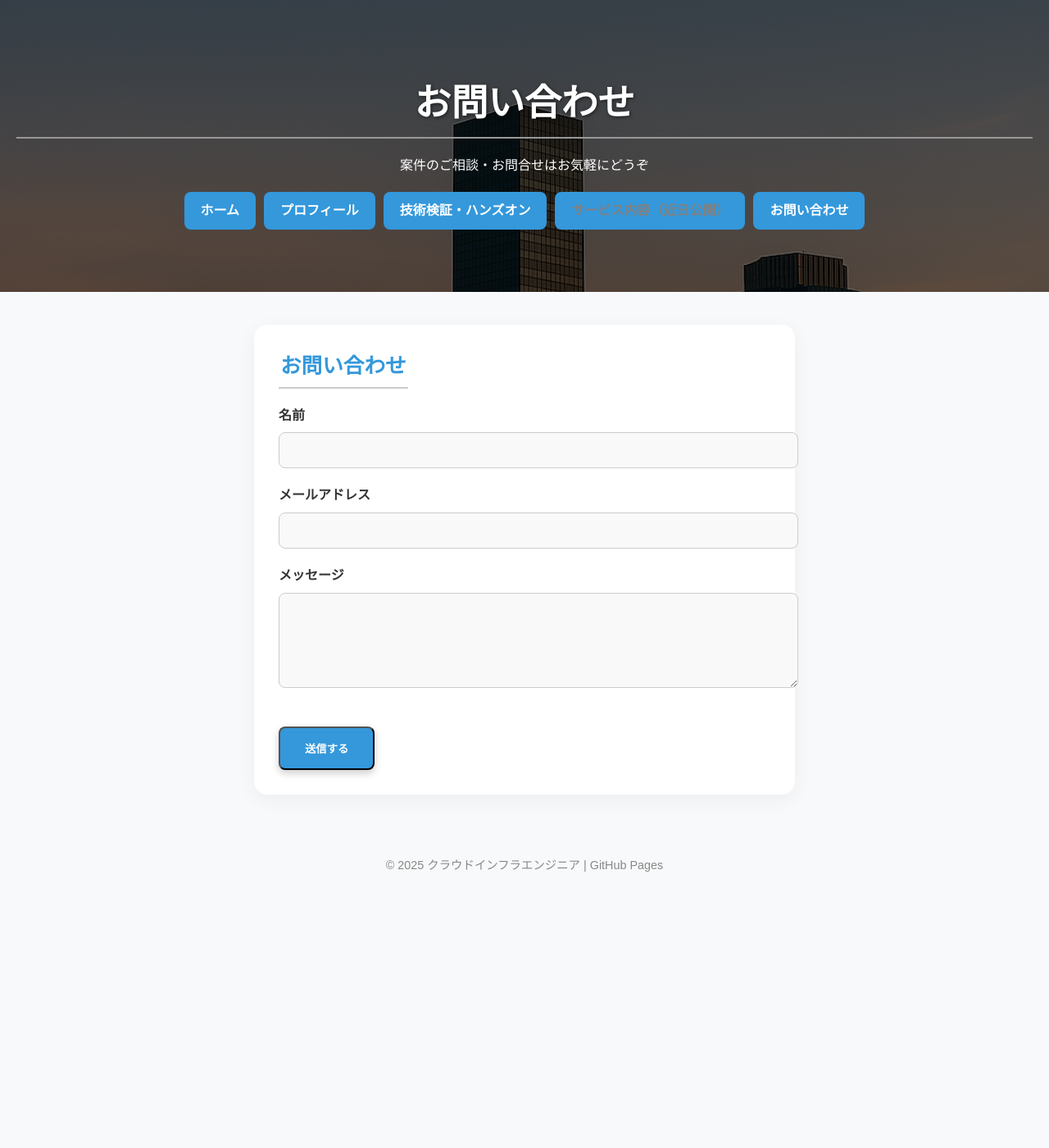
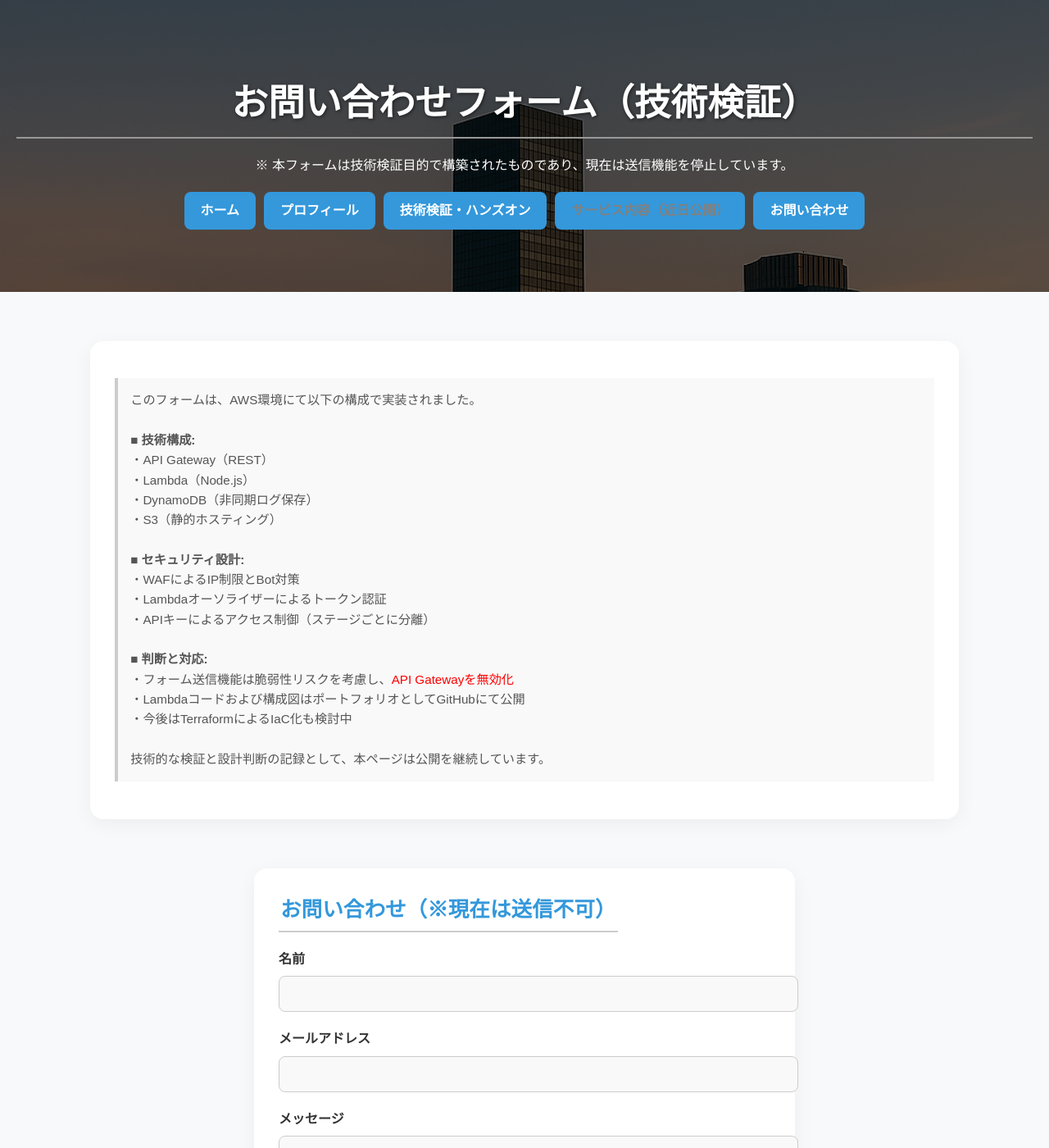
Before and after one commit to cloudrobo48/aws-cloud, a Jekyll site: the page docs/contact.html, which Jekyll copies as it is, in a window 1280 px wide and 1400 px high. Shown: the whole window at 82% size. Built offline with Jekyll 4.4.1, drawn with Linux system fonts in a browser that asks for light colours.

Commit message:
close contact site

```diff
--- a/docs/contact.html
+++ b/docs/contact.html
@@ -3,13 +3,16 @@
   <head>
     <meta charset="UTF-8" />
     <meta name="viewport" content="width=device-width, initial-scale=1.0" />
-    <title>お問い合わせ</title>
+    <title>お問い合わせ（技術検証）</title>
     <link rel="stylesheet" href="/assets/css/style.css" />
   </head>
   <body>
     <header>
-      <h1>お問い合わせ</h1>
-      <p>案件のご相談・お問合せはお気軽にどうぞ</p>
+      <h1>お問い合わせフォーム（技術検証）</h1>
+      <p>
+        ※
+        本フォームは技術検証目的で構築されたものであり、現在は送信機能を停止しています。
+      </p>
       <nav>
         <ul>
           <li><a href="/index.html">ホーム</a></li>
@@ -27,34 +30,69 @@
       </nav>
     </header>
 
+    <section class="form-note">
+      <p
+        style="
+          color: #555;
+          font-size: 0.95em;
+          background: #f9f9f9;
+          padding: 1em;
+          border-left: 4px solid #ccc;
+        "
+      >
+        このフォームは、AWS環境にて以下の構成で実装されました。<br /><br />
+        <strong>■ 技術構成:</strong><br />
+        ・API Gateway（REST）<br />
+        ・Lambda（Node.js）<br />
+        ・DynamoDB（非同期ログ保存）<br />
+        ・S3（静的ホスティング）<br /><br />
+
+        <strong>■ セキュリティ設計:</strong><br />
+        ・WAFによるIP制限とBot対策<br />
+        ・Lambdaオーソライザーによるトークン認証<br />
+        ・APIキーによるアクセス制御（ステージごとに分離）<br /><br />
+
+        <strong>■ 判断と対応:</strong><br />
+        ・フォーム送信機能は脆弱性リスクを考慮し、<span style="color: red"
+          >API Gatewayを無効化</span
+        ><br />
+        ・Lambdaコードおよび構成図はポートフォリオとしてGitHubにて公開<br />
+        ・今後はTerraformによるIaC化も検討中<br /><br />
+
+        技術的な検証と設計判断の記録として、本ページは公開を継続しています。
+      </p>
+    </section>
+
     <form id="contactForm" class="contact-form">
-      <fieldset>
-        <legend>お問い合わせ</legend>
+      <fieldset disabled>
+        <legend>お問い合わせ（※現在は送信不可）</legend>
 
         <div class="form-group">
           <label for="name">名前</label>
-          <input type="text" id="name" name="name" required />
+          <input type="text" id="name" name="name" />
         </div>
 
         <div class="form-group">
           <label for="email">メールアドレス</label>
-          <input type="email" id="email" name="_replyto" required />
+          <input type="email" id="email" name="_replyto" />
         </div>
 
         <div class="form-group">
           <label for="message">メッセージ</label>
-          <textarea id="message" name="message" rows="6" required></textarea>
+          <textarea id="message" name="message" rows="6"></textarea>
         </div>
 
-        <button id="submitButton" type="submit" class="cta">送信する</button>
+        <button id="submitButton" type="submit" class="cta" disabled>
+          送信する（停止中）
+        </button>
         <p id="responseMessage" style="display: none"></p>
       </fieldset>
     </form>
+
     <footer>
       <p>© 2025 クラウドインフラエンジニア | GitHub Pages</p>
     </footer>
 
-    <!-- JavaScriptファイルを最後に読み込む -->
     <script type="module" src="/assets/js/main.js?v=20250810"></script>
   </body>
 </html>
```
